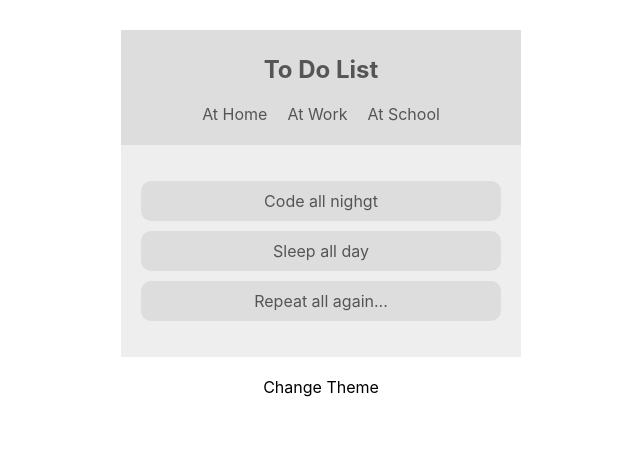
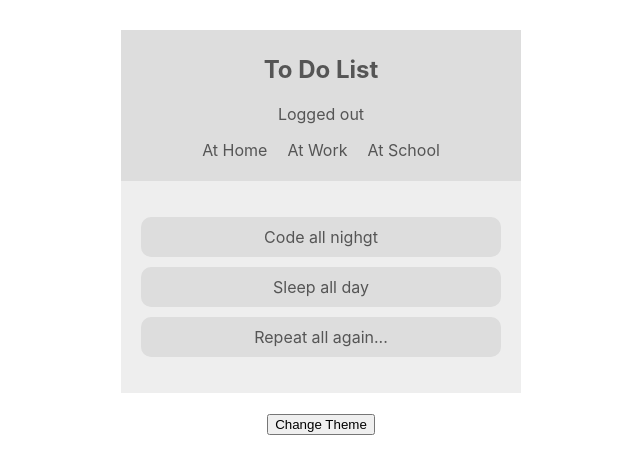
Before and after one commit to CodeMasterZeroOne/context-application, a React (Create React App) app: page / in a window 1280 px wide. Shown: the top 474 px of the page, without its empty margins (319-959 px from the left). Built offline with nearby package versions, Linux system fonts and the light colour scheme.

Commit message:
toggle login label

```diff
--- a/src/App.js
+++ b/src/App.js
@@ -3,14 +3,17 @@
 import ToDoList from './components/ToDoList';
 import ThemeContextProvider from './contexts/ThemeContext';
 import ThemeToggle from './components/ThemeToggle';
+import AuthContextProvider from './contexts/AuthContext';
 
 function App() {
   return (
     <div className="App">
       <ThemeContextProvider>
-        <Navbar />
-        <ToDoList />
-        <ThemeToggle />
+        <AuthContextProvider>
+          <Navbar />
+          <ToDoList />
+          <ThemeToggle />
+        </AuthContextProvider>
       </ThemeContextProvider>
     </div>
   );
--- a/src/components/Navbar.js
+++ b/src/components/Navbar.js
@@ -1,17 +1,23 @@
 import React, { Component } from 'react'
 import { ThemeContext } from '../contexts/ThemeContext';
+import { AuthContext } from '../contexts/AuthContext';
 
 class Navbar extends Component {
 
     render() {
         return (
-            <ThemeContext.Consumer>{(context) => {
-                const { isLightTheme, light, dark } = context;
+            <AuthContext.Consumer>{(authContext) => (
+                <ThemeContext.Consumer>{(themeContext) => {
+                    const { isAuthenticated, toggleAuth } = authContext;
+                    const { isLightTheme, light, dark } = themeContext;
                     const theme = isLightTheme ? light : dark;
 
                     return (
                         <nav style={{ background: theme.ui, color: theme.syntax }}>
                             <h1>To Do List</h1>
+                                <div onClick={toggleAuth}>
+                                    { isAuthenticated ? 'Logged in' : 'Logged out' }
+                                </div>
                             <ul>
                                 <li>At Home</li>
                                 <li>At Work</li>
@@ -21,6 +27,8 @@
                     )
                 }}
                 </ThemeContext.Consumer>
+            )}
+            </AuthContext.Consumer>
         );
     }
 }
--- a/src/components/ThemeToggle.js
+++ b/src/components/ThemeToggle.js
@@ -6,7 +6,7 @@
     render() {
         const { changeTheme } = this.context;
         return (
-            <buttton onClick={changeTheme}>Change Theme</buttton>
+            <button onClick={changeTheme}>Change Theme</button>
         );
     }
 }
--- /dev/null
+++ b/src/contexts/AuthContext.js
@@ -0,0 +1,26 @@
+import React, { Component, createContext } from 'react';
+
+export const AuthContext =createContext();
+
+class AuthContextProvider extends Component {
+    state = {
+        isAuthenticated: false
+    }
+
+    toggleAuth = () => {
+        this.setState((prevState, props) => {
+           return {
+             isAuthenticated: !prevState.isAuthenticated
+           }
+        });
+    }
+    render() {
+        return (
+            <AuthContext.Provider value={{...this.state, toggleAuth: this.toggleAuth }}>
+                { this.props.children}
+            </AuthContext.Provider>
+        );
+    }
+}
+
+export default AuthContextProvider;
```
Lines whose indentation alone changed are shown as unchanged.
